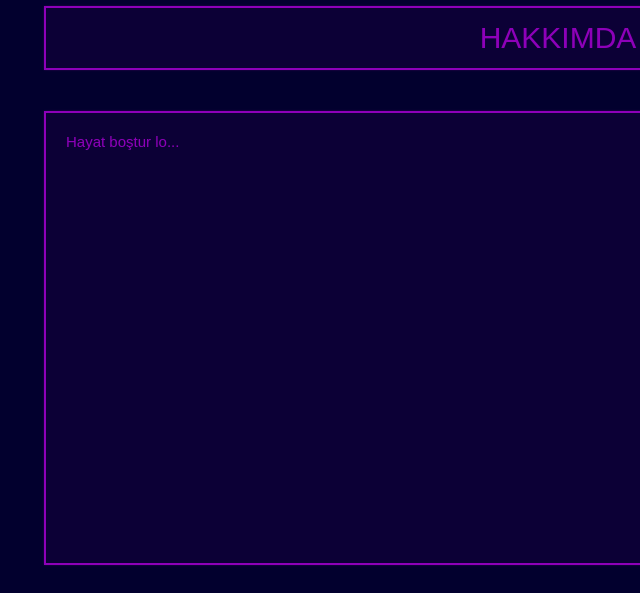
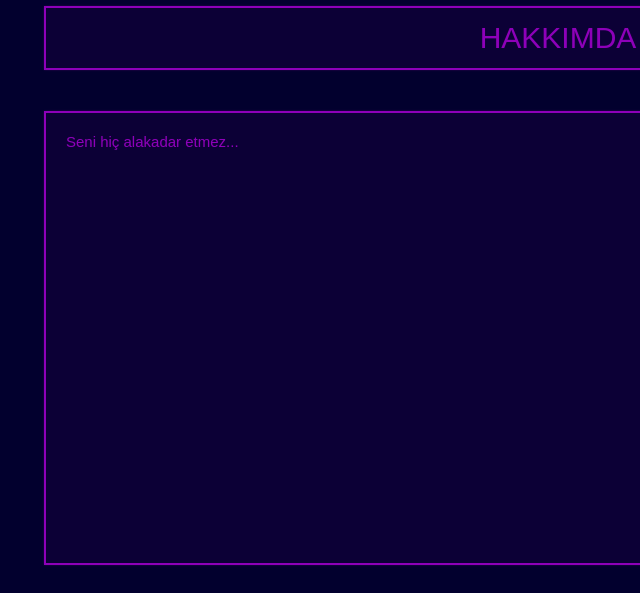
Before and after one commit to krc0/fatihbey42, a plain HTML site: page index.html in a window 1280 px wide. Shown: the part 1080-1673 px from the top of the page, 82-722 px from the left. Drawn offline with Linux system fonts and the light colour scheme.

Commit message:
Update index.html

```diff
--- a/index.html
+++ b/index.html
@@ -1031,7 +1031,7 @@ footer{
             <div class="hakkimizda-box">
                 <div class="hakkimizda-title">HAKKIMDA</div>
                 <div class="hakkimizda-text-box">
-                    <div class="hakkimizda-text">Hayat boştur lo...</div>
+                    <div class="hakkimizda-text">Seni hiç alakadar etmez...</div>
                 </div>
                 <div class="soz-con">
                     <div class="soz-title">Devler gibi eserler bırakmak için, karıncalar gibi çalışmak gerekir.</div>
```
